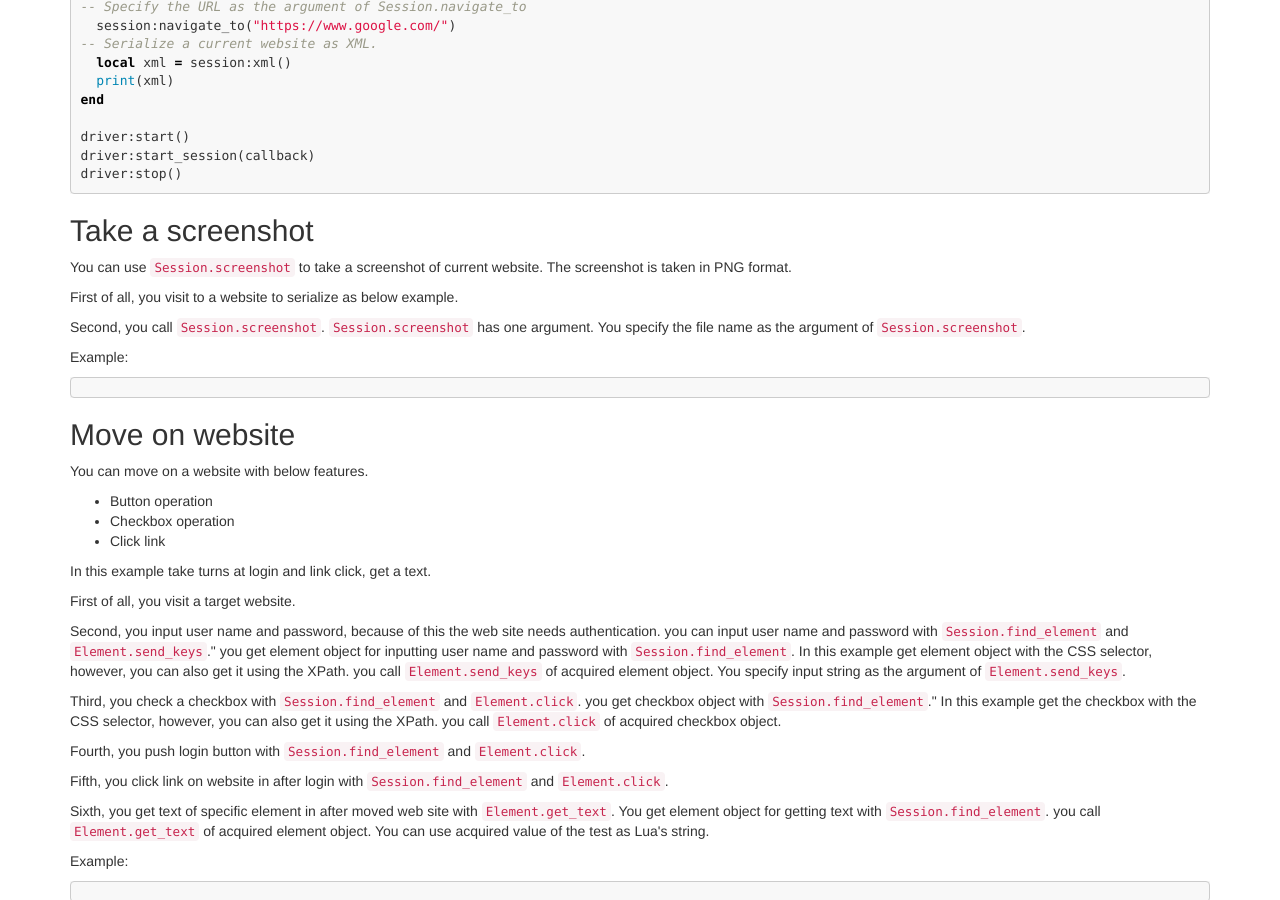
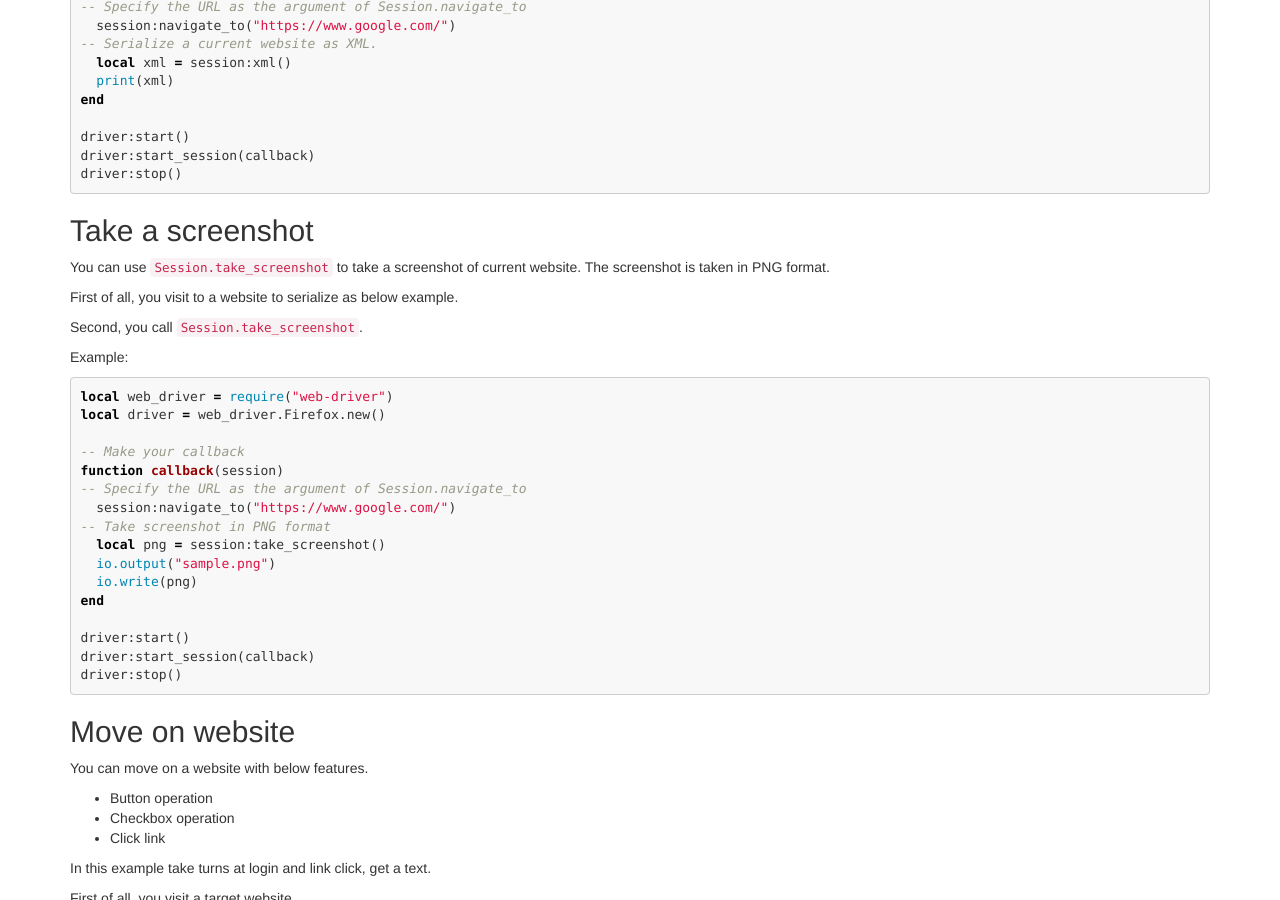
Before and after one commit to clear-code/lua-web-driver, a Jekyll site: the page built from docs/tutorial/index.md, in a window 1280 px wide and 900 px high, scrolled down 1252 px. Built offline with Jekyll 4.4.1, drawn with Linux system fonts in a browser that asks for light colours.

Commit message:
doc tutorial: add example for take a screenshot

````diff
--- a/docs/tutorial/index.md
+++ b/docs/tutorial/index.md
@@ -88,18 +88,32 @@ driver:stop()
 
 ## Take a screenshot {#take-screenshot}
 
-You can use [`Session.screenshot`][session-screenshot] to take a screenshot of current website.
+You can use [`Session.take_screenshot`][session-take-screenshot] to take a screenshot of current website.
 The screenshot is taken in PNG format.
 
 First of all, you visit to a website to serialize as below example.
 
-Second, you call [`Session.screenshot`][session-screenshot].
-[`Session.screenshot`][session-screenshot] has one argument.
-You specify the file name as the argument of [`Session.screenshot`][session-screenshot].
+Second, you call [`Session.take_screenshot`][session-take-screenshot].
 
 Example:
 
 ```lua
+local web_driver = require("web-driver")
+local driver = web_driver.Firefox.new()
+
+-- Make your callback
+function callback(session)
+-- Specify the URL as the argument of Session.navigate_to
+  session:navigate_to("https://www.google.com/")
+-- Take screenshot in PNG format
+  local png = session:take_screenshot()
+  io.output("sample.png")
+  io.write(png)
+end
+
+driver:start()
+driver:start_session(callback)
+driver:stop()
 ```
 
 ## Move on website {#move-on-website}
@@ -247,7 +261,7 @@ Now, you knew all major LuaWebDriver features! If you want to understand each fe
 
 [session-xml]:../reference/session.html#xml
 
-[session-screenshot]:../reference/session.html#screenshot
+[session-take-screenshot]:../reference/session.html#take_screenshot
 
 [session-back]:../reference/session.html#back
 
````
Also changed, not shown: docs/ja/tutorial/index.md (+19 -5 lines), 1 other file.
